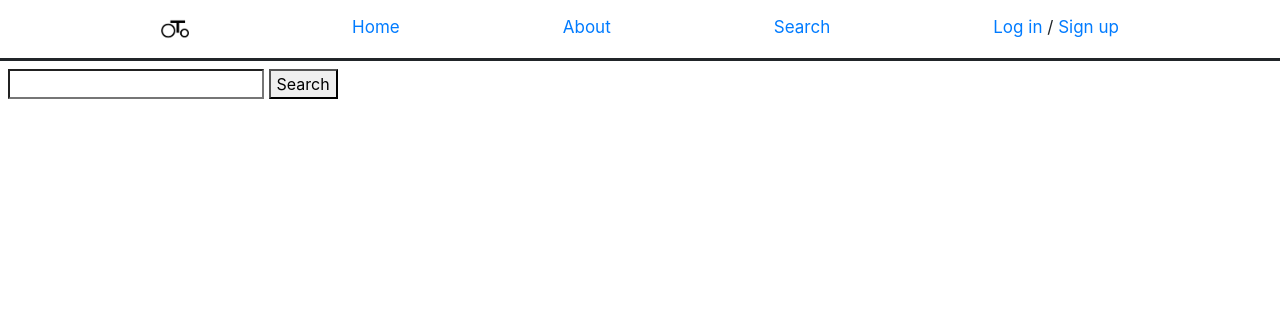
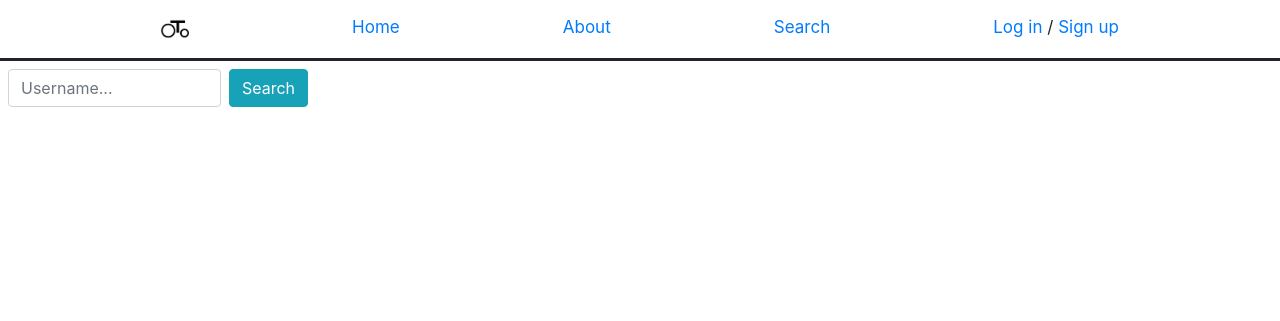
Before and after one commit to kroften4/Traktor-social-net, a Django app: page /search/ in a window 1280 px wide. Shown: the top 321 px of the page. Run offline with Django 5.2, Linux system fonts and the light colour scheme.

Commit message:
Small tweaks to search
- Move `search-users` url path from posts to main app
- Add styles to `search.html`
- Symplify `get_queryset` func in search/views.py
- Attempt to fix search query not returning all results (messing with `%` around query)

```diff
--- a/traktor_sn/posts/urls.py
+++ b/traktor_sn/posts/urls.py
@@ -6,5 +6,4 @@ urlpatterns = [
     re_path(r'^get_image/$', get_image),
     path('', PostListView.as_view(), name='posts-home'),
     path('post/new', PostCreateView.as_view(), name='post-create'),
-    path('search/', SearchView.as_view(), name='search-users')
 ]
--- a/traktor_sn/posts/views.py
+++ b/traktor_sn/posts/views.py
@@ -29,6 +29,7 @@ def get_image(request):
     """
     Includes path traversal vulnerability
     """
+    # does not handle the case when imgname is not provided in request query
     imgname = request.GET.get('imgname')
 
     # unsanitazed user input
--- /dev/null
+++ b/traktor_sn/search/static/search/search.css
@@ -0,0 +1,13 @@
+.username {
+    padding: 3px 10px;
+    margin: 5px;
+    background-color: lightblue;
+    border-radius: 2px;
+    width: fit-content;
+}
+
+#searchbar {
+    max-width: 300px;
+    display: flex;
+    margin-bottom: 10px;
+}
--- a/traktor_sn/search/templates/search/search.html
+++ b/traktor_sn/search/templates/search/search.html
@@ -2,16 +2,17 @@
 {% load static %}
 {% block stylesheet %}
 <link rel="stylesheet" href="{% static 'posts/css/main.css' %}">
+<link rel="stylesheet" href="{% static 'search/search.css' %}">
 {% endblock stylesheet %}
 
 {% block base_body %}
-    <form class="add_your_class" method="GET" action="" >
-        <input class="add_your_class" type="search" name="search">
-        <button class="add_your_class" type="submit"> Search </button>
+    <form id="searchbar" method="GET" action="" >
+        <input class="form-control" placeholder="Username..." type="search" name="search">
+        <button class="btn btn-info ml-2" type="submit"> Search </button>
     </form>
     {% for res in all_search_results %}
-        <div>
-            {{ res }}
+        <div class="username">
+            {{ res.username }}
         </div>
     {% endfor %}
 {% endblock base_body %}
--- a/traktor_sn/search/views.py
+++ b/traktor_sn/search/views.py
@@ -1,6 +1,7 @@
 from django.shortcuts import render
 from django.views.generic import ListView
 from django.contrib.auth.models import User
+
 
 # Create your views here.
 
@@ -10,12 +11,15 @@ class SearchView(ListView):
     context_object_name = 'all_search_results'
 
     def get_queryset(self):
-       result = super(SearchView, self).get_queryset()
-       query = self.request.GET.get('search')
-       if query:
-           #SQL INJECTION
-          postresult = User.objects.raw(f"SELECT * FROM auth_user WHERE username LIKE '%{query}%'")
-          result = postresult
-       else:
-           result = None
-       return result
+        query = self.request.GET.get('search')
+        result = None
+        if query:
+            # SQL INJECTION
+            result = User.objects.raw(
+                f"SELECT * "
+                f"FROM auth_user "
+                f"WHERE username LIKE '%{query}' "
+                f"OR username LIKE '{query}%'"
+                f"OR username LIKE '%{query}%'"
+            )
+        return result
--- a/traktor_sn/traktor_sn/urls.py
+++ b/traktor_sn/traktor_sn/urls.py
@@ -18,6 +18,7 @@ from django.contrib import admin
 from django.urls import path, include
 from users import views as users_views
 from django.contrib.auth import views as auth_views
+from search.views import SearchView
 
 urlpatterns = [
     path('register/', users_views.register, name='register'),
@@ -34,6 +35,7 @@ urlpatterns = [
         auth_views.LogoutView.as_view(template_name='users/logout.html'),
         name='logout'
     ),
+    path('search/', SearchView.as_view(), name='search-users'),
     path('', include('posts.urls')),
     path('admin/', admin.site.urls),
 ]
```
